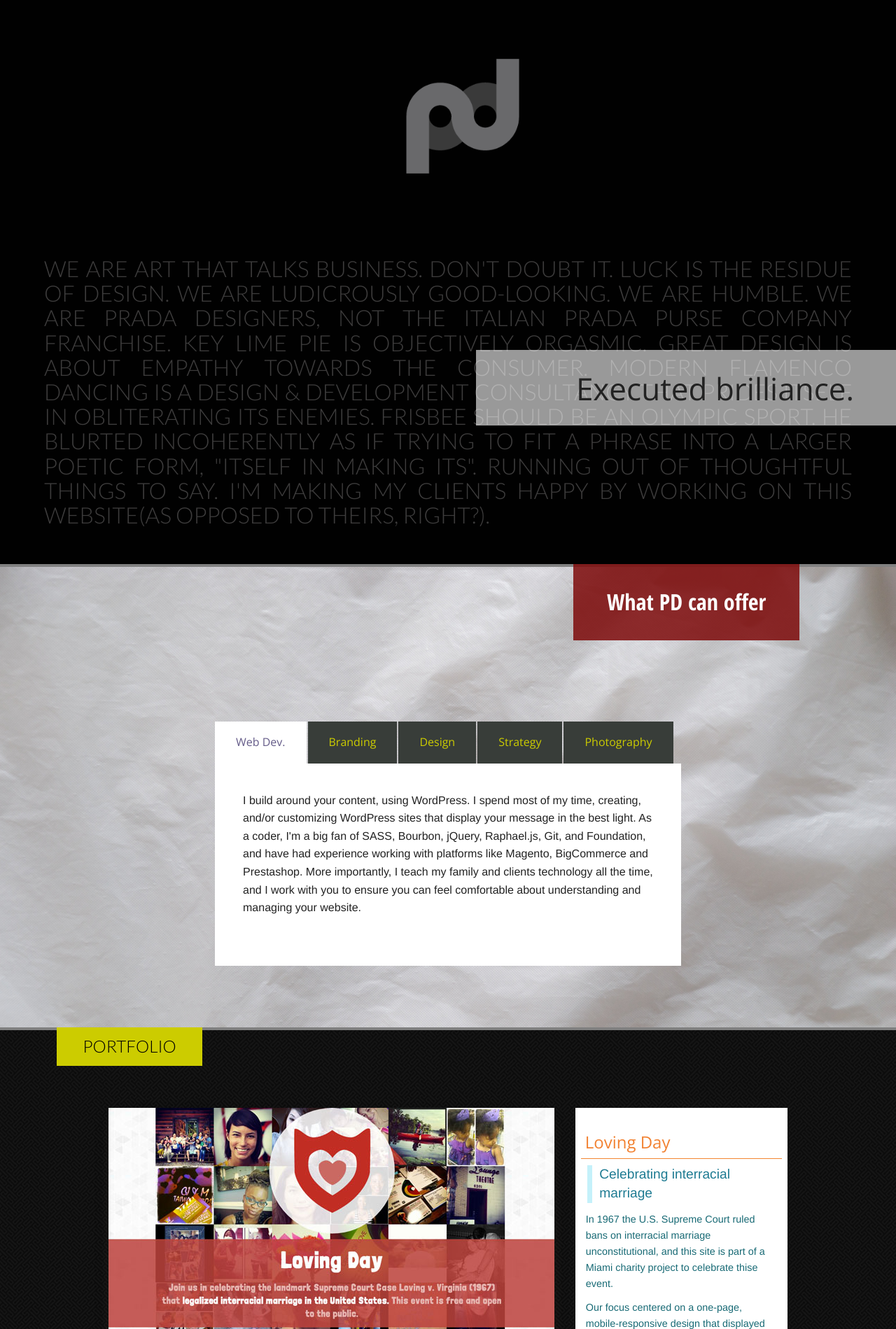
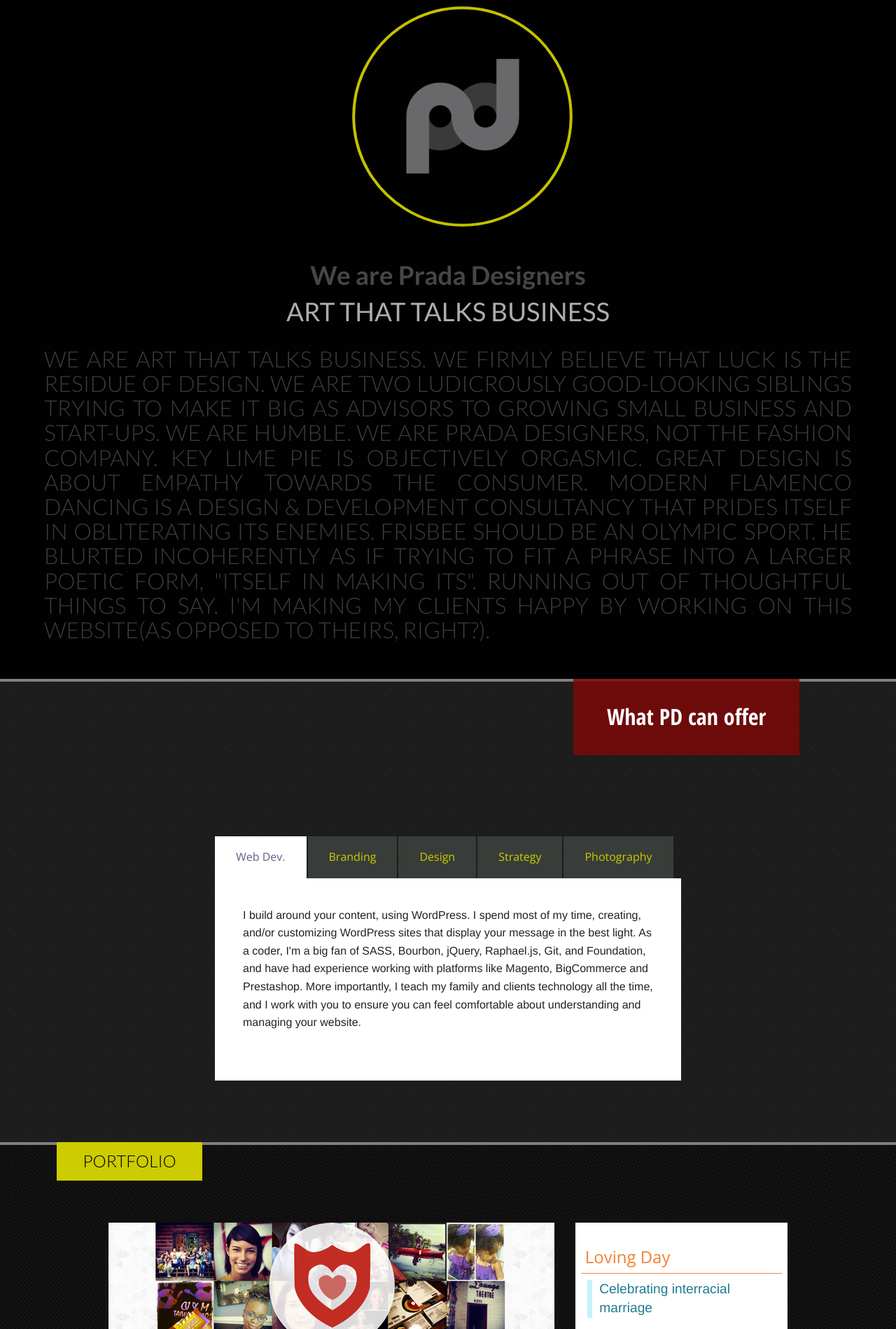
Before and after one commit to PradatiusD/pd, a PHP site: page / in a window 1280 px wide. Shown: the top 1899 px of the page at 70% size. Run offline with PHP 8.4, Linux system fonts and the light colour scheme; some libraries are stand-ins or nearby versions.

Commit message:
Added breathing circle, downwards arrow, and restyled content header

```diff
--- a/css/main.scss
+++ b/css/main.scss
@@ -83,26 +83,36 @@ h6 {
 }
 
 #postRaphaelmessage {
-	margin-top:4.5em;
+	h1 {
+		text-transform: none;
+		font-family: 'Lato';
+		font-size:2.3em;
+		text-align: center;
+		color:#464646;
+		span {
+			color: #ADADAD;
+			text-transform: uppercase;
+			font-weight:400;
+		}
+		i {
+			font-size: 2em;
+		}
+	}
 }
 
 .subheader {
 	color:$dark-blue;
 	text-align:center;
 }
-.white-bg {
-	background: url("paper.jpg");
-	background-size: 100%;
-}
 
 #fade4 {
 	opacity: 1;
-	background: url("paper.jpg");
 	background-size: 100%;
 	padding: 3em;
 	margin: 3em 0 0em;
 	border-top: 4px #808080 solid;
 	border-bottom: 4px #808080 solid;
+	background: url('black_lozenge.png')
 
 }
 
@@ -136,31 +146,6 @@ h6 {
 		margin: 0 auto;
 		span {
 			color:#3d3c3c;
-		}
-	}
-	.slogan-bg {
-		position: absolute;
-		top: 35%;
-		right: 0;
-		background: rgba(255, 255, 255, 0.6);
-		padding: 1em;
-		height:108px;
-		opacity: 0;
-		overflow: hidden;
-	}
-
-	.slogan {
-		position: absolute;
-		top: 35%;
-		right: 0;
-		padding: 1em;
-		text-align: right;
-		opacity: 0;
-		overflow: hidden;
-		h1, h3 {
-			font-family: 'Open Sans';
-			font-weight: 200;
-			margin-right: 1em;
 		}
 	}
 
--- a/index.html
+++ b/index.html
@@ -12,7 +12,7 @@
         <meta name="author" content="http://twitter.com/PradaDesigners">
         <meta charset="UTF-8">
         <meta name="viewport" content="width=device-width">
-        <link href='http://fonts.googleapis.com/css?family=Open+Sans+Condensed:700|Open+Sans:400,300,700|Lato:300' rel='stylesheet' type='text/css'>
+        <link href='http://fonts.googleapis.com/css?family=Open+Sans+Condensed:700|Open+Sans:400,300,700|Lato:300,400,700' rel='stylesheet' type='text/css'>
         <link href="//netdna.bootstrapcdn.com/font-awesome/3.2.1/css/font-awesome.css" rel="stylesheet">
         <link rel="stylesheet" href="css/main.css">
         <script src="plugins/js/modernizr.custom.js"></script>
@@ -22,7 +22,7 @@
             <p class="chromeframe">You are using an <strong>outdated</strong> browser. Please <a href="http://browsehappy.com/">upgrade your browser</a> or <a href="http://www.google.com/chromeframe/?redirect=true">activate Google Chrome Frame</a> to improve your experience.</p>
         <![endif]-->
     <section class="row">
-        <div class="small-12 columns large-4 large-offset-4">
+        <div class="small-12 columns large-4 large-centered">
             <div class="logo">
                 <div id="canvas" style=""></div>
                 <div class="circle" style="">
@@ -30,18 +30,17 @@
                 </div>
             </div>
         </div>
-        <div class="large-4 columns">
-            <span id="postRaphaelmessage" class="welcome" style="opacity:0">
-                    <p >Welcome to Prada Designers. Scroll down to learn more.</p>
-            </span>
+    </section>
+    <section class="row">
+        <div class="small-12 columns">
+            <div id="postRaphaelmessage" style="opacity:0;">
+                    <h1>We are Prada Designers<br><span style="opacity:0;">Art that Talks Business</span><br><i class="icon-angle-down" style="opacity:0;"></i> </h1>
+            </div>
         </div>
-
     </section>
     <section id="fade1">
         <div class="letterwall">
-            <p>We are <span class="redden">art</span> that talks <span class="redden">business</span>.  Don't doubt it.  <span class="redden">Luck</span> is the residue of <span class="redden">design</span>.  We are ludicrously <span class="redden">good-looking</span>.  We are <span class="redden">humble</span>.  We are <span class="yellowen">Prada Designers</span>, not the Italian Prada Purse <span class="redden">company</span> franchise. Key lime pie is objectively <span class="redden">orgasmic</span>.  Great <span class="redden">design</span> is about <span class="redden">empathy</span> towards the <span class="redden">consumer</span>.  <span class="redden">Modern</span> Flamenco dancing <span class="yellowen">is a design & development consultancy that prides</span> itself in obliterating its enemies. Frisbee should be an olympic sport.  He blurted incoherently as if trying to fit a phrase into a larger <span class="redden">poetic</span> form, "<span class="yellowen">itself in making its</span>".  Running out of <span class="redden">thoughtful</span> things to say. I'm making my<span class="yellowen"> clients happy</span> by working on this <span class="redden">website</span>(as opposed to theirs, right?).</p>
-            <aside class="slogan-bg"></aside>
-            <aside class="slogan"><h1>Executed brilliance.</h1></aside>
+            <p>We are <span class="whiten">art</span> that talks <span class="whiten">business</span>.  We firmly believe that  <span class="whiten">luck</span> is the residue of <span class="whiten">design</span>.  We are two ludicrously <span class="whiten">good-looking</span> siblings trying to make it big as advisors to growing <span class="whiten">small business</span> and <span class="whiten">start-ups</span>.  We are <span class="whiten">humble</span>.  We are <span class="yellowen">Prada Designers</span>, not the fashion <span class="whiten">company</span>. Key lime pie is objectively <span class="whiten">orgasmic</span>.  Great <span class="whiten">design</span> is about <span class="whiten">empathy</span> towards the <span class="whiten">consumer</span>.  <span class="whiten">Modern</span> Flamenco dancing <span class="yellowen">is a design & development consultancy that prides</span> itself in obliterating its enemies. Frisbee should be an olympic sport.  He blurted incoherently as if trying to fit a <span class="whiten">phrase</span> into a larger <span class="whiten">poetic</span> form, "<span class="yellowen">itself in making its</span>".  Running out of <span class="whiten">thoughtful</span> things to say. I'm making my<span class="yellowen"> clients happy</span> by working on this <span class="whiten">website</span>(as opposed to theirs, right?).</p>
         </div>
     </section>
     <div id="fade4">
@@ -434,8 +433,8 @@ text-transform: uppercase;">Portfolio</h2>
         $(".yellowen").approach({
             "color": "#cccc00"
           }, 700);
-        $(".redden").approach({
-            "color": "#ff0005"
+        $(".whiten").approach({
+            "color": "#B6B6B6"
           }, 200);
     })
 </script>
--- a/js/main.js
+++ b/js/main.js
@@ -84,6 +84,8 @@
 
 jQuery(document).ready(function($){
 
+    // FOR RAPHAEL CIRCLE BEHIND LOGO ON PAGE LOAD
+
     var arcCanvasSize = 345;
     $('#canvas').css({
         'width':arcCanvasSize,
@@ -112,8 +114,9 @@ jQuery(document).ready(function($){
         };
     };
 
-    //make an centered arc with a radius of arcCanvasSize * 0.45 (because we have to account for the
-    //size of the circle stroke) that grows from 0 to 99.99% for 2000 seconds.
+    //make an centered arc with a radius of arcCanvasSize * 0.45 (because we
+    // have to account for the size of the circle stroke) that grows
+    // from 0 to 99.99% for 2000 seconds.
 
     var my_arc = archtype.path().attr({
         "stroke": "#cccc00",
@@ -124,9 +127,21 @@ jQuery(document).ready(function($){
     my_arc.animate({
         arc: [arcCanvasSize/2, arcCanvasSize/2, 99.99, 100, arcCanvasSize*0.45]
     }, 3000, function(){
-            $('#canvas').animate({'opacity': 0},1000);
-            $('#postRaphaelmessage').animate({'opacity': 1},1000, function(){
-                $('#postRaphaelmessage').animate({'opacity': 0},3000)
+
+    // Trigger set of fades directly after Raphael animation
+
+            $('#canvas').animate({'opacity': 0},1000, function() {
+                $('#postRaphaelmessage').animate({'opacity': 1},1000, function(){
+                    $('#postRaphaelmessage span').animate({'opacity': 1},1000, function () {
+
+                   var cycledObject = $('#canvas, i.icon-angle-down');
+                    function cycleOpacity() {
+                        cycledObject.animate({opacity:'+=1'}, 3000);
+                        cycledObject.animate({opacity:'-=1'}, 3000, cycleOpacity);
+                    }
+                           cycleOpacity();
+                    });
+                });
             });
         });
 
```
Also changed, not shown: css/black_lozenge.png (added), css/main.css.
